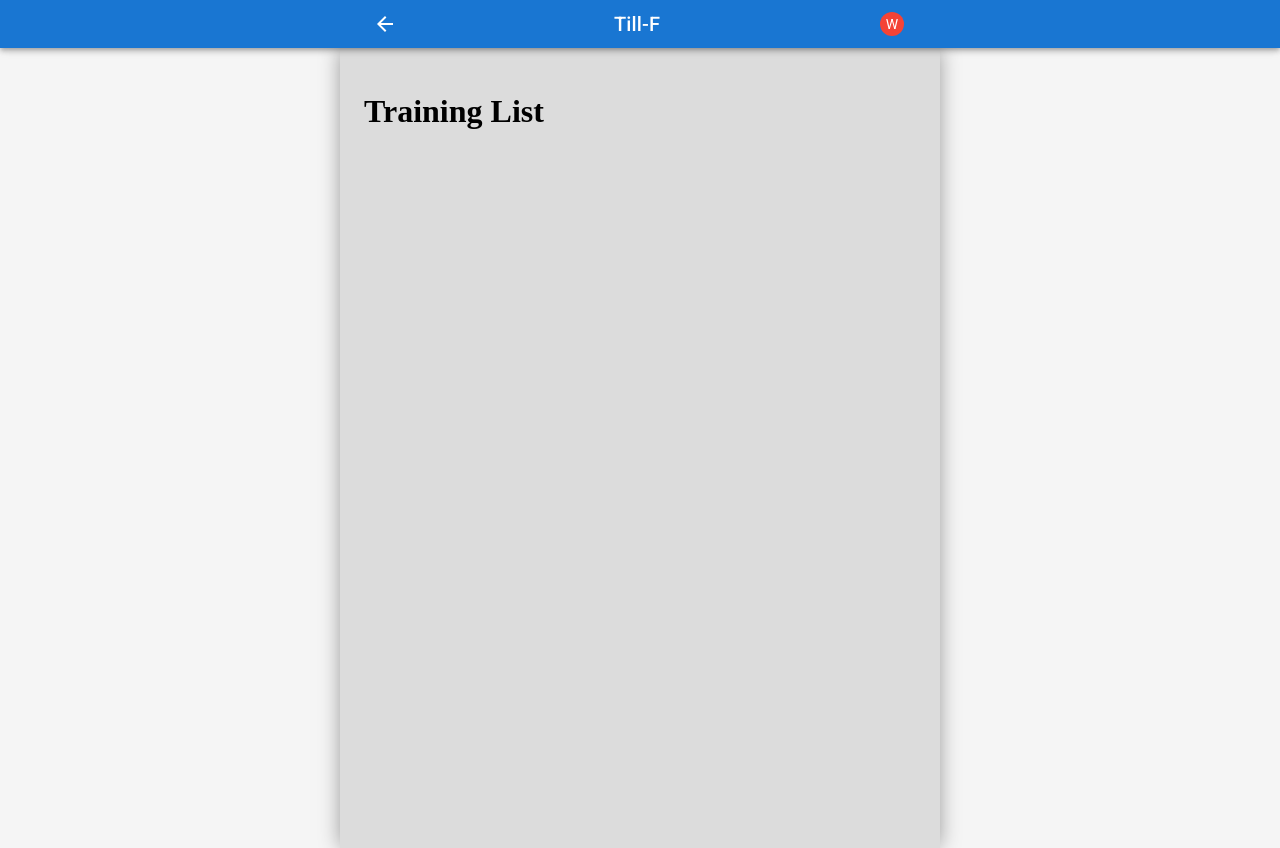
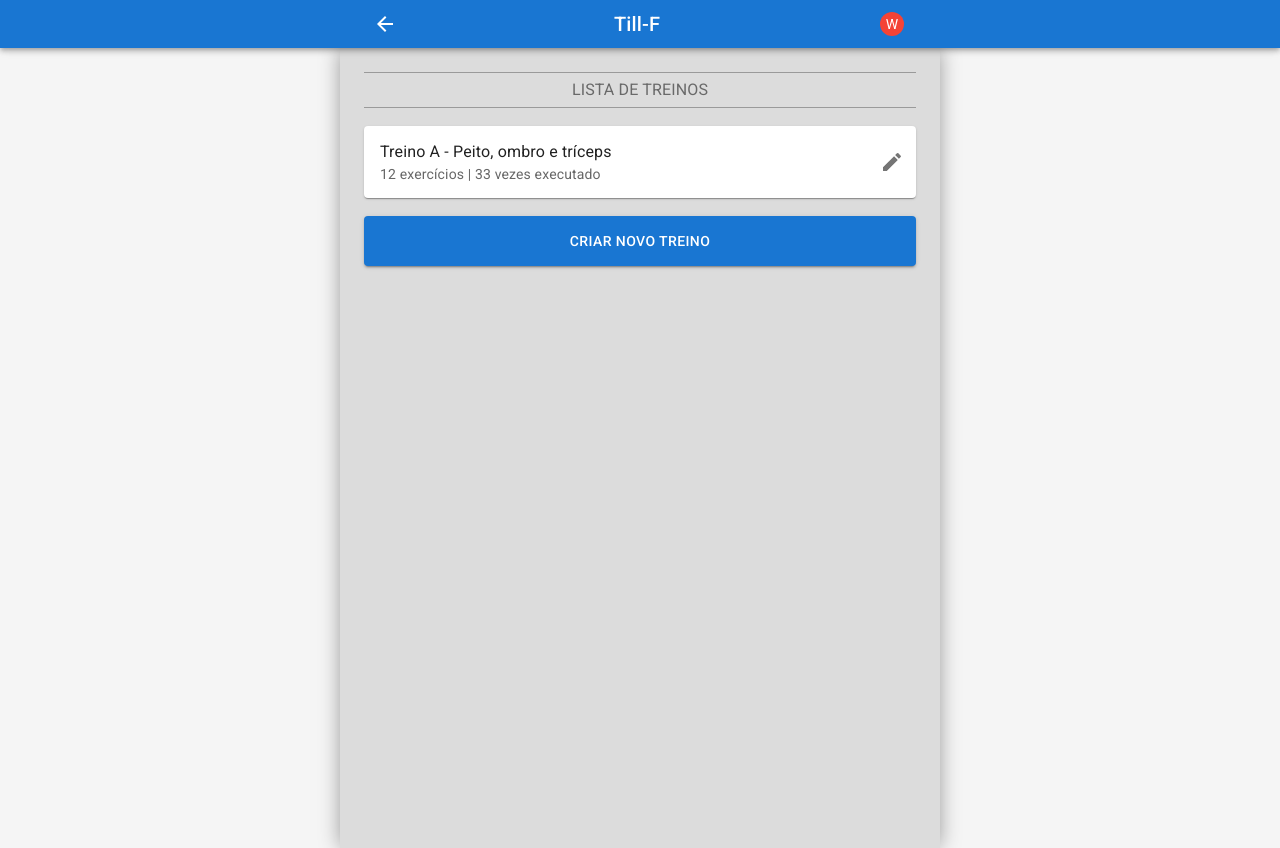
Before and after one commit to wilsondefreitas-dev/till-f, a Next.js app: page /training/list in a window 1280 px wide. Built offline with nearby package versions, Linux system fonts and the light colour scheme.

Commit message:
create new list route

```diff
--- /dev/null
+++ b/app/(routes)/training/list/_components/TrainingItem.tsx
@@ -0,0 +1,44 @@
+import ListItem from "@mui/material/ListItem";
+import ListItemText from "@mui/material/ListItemText";
+import IconButton from "@mui/material/IconButton";
+import Card from "@mui/material/Card";
+import Edit from "@mui/icons-material/Edit";
+import { AppRouterInstance } from "next/dist/shared/lib/app-router-context";
+import { useRouter } from "next/navigation";
+
+interface IProps {
+  name: string;
+  exerciseNum: number;
+  executedTimes: number;
+}
+
+export const TrainingItem = ({
+  name,
+  exerciseNum,
+  executedTimes,
+}: IProps): JSX.Element => {
+  const router: AppRouterInstance = useRouter();
+
+  function handleGoToEdit(): void {
+    router.push("/training/edit/1111");
+  }
+
+  return (
+    <>
+      <Card onClick={handleGoToEdit}>
+        <ListItem
+          secondaryAction={
+            <IconButton edge="end" aria-label="delete">
+              <Edit />
+            </IconButton>
+          }
+        >
+          <ListItemText
+            primary={name}
+            secondary={`${exerciseNum} exercícios | ${executedTimes} vezes executado`}
+          />
+        </ListItem>
+      </Card>
+    </>
+  );
+};
--- a/app/(routes)/training/list/page.tsx
+++ b/app/(routes)/training/list/page.tsx
@@ -1,7 +1,28 @@
+"use client";
+import LongButton from "_components/LongButton";
+import MainHeader from "_components/MainHeader";
+import { AppRouterInstance } from "next/dist/shared/lib/app-router-context";
+import { useRouter } from "next/navigation";
+import { TrainingItem } from "./_components/TrainingItem";
+
 export default function TrainingList(): JSX.Element {
+  const router: AppRouterInstance = useRouter();
+
+  function handleCreateNewTraining(): void {
+    router.push("/training/new");
+  }
+
   return (
     <>
-      <h1>Training List</h1>
+      <MainHeader>Lista de Treinos</MainHeader>
+      <TrainingItem
+        name={"Treino A - Peito, ombro e tríceps"}
+        exerciseNum={12}
+        executedTimes={33}
+      />
+      <LongButton onClick={handleCreateNewTraining}>
+        Criar Novo Treino
+      </LongButton>
     </>
   );
 }
```
